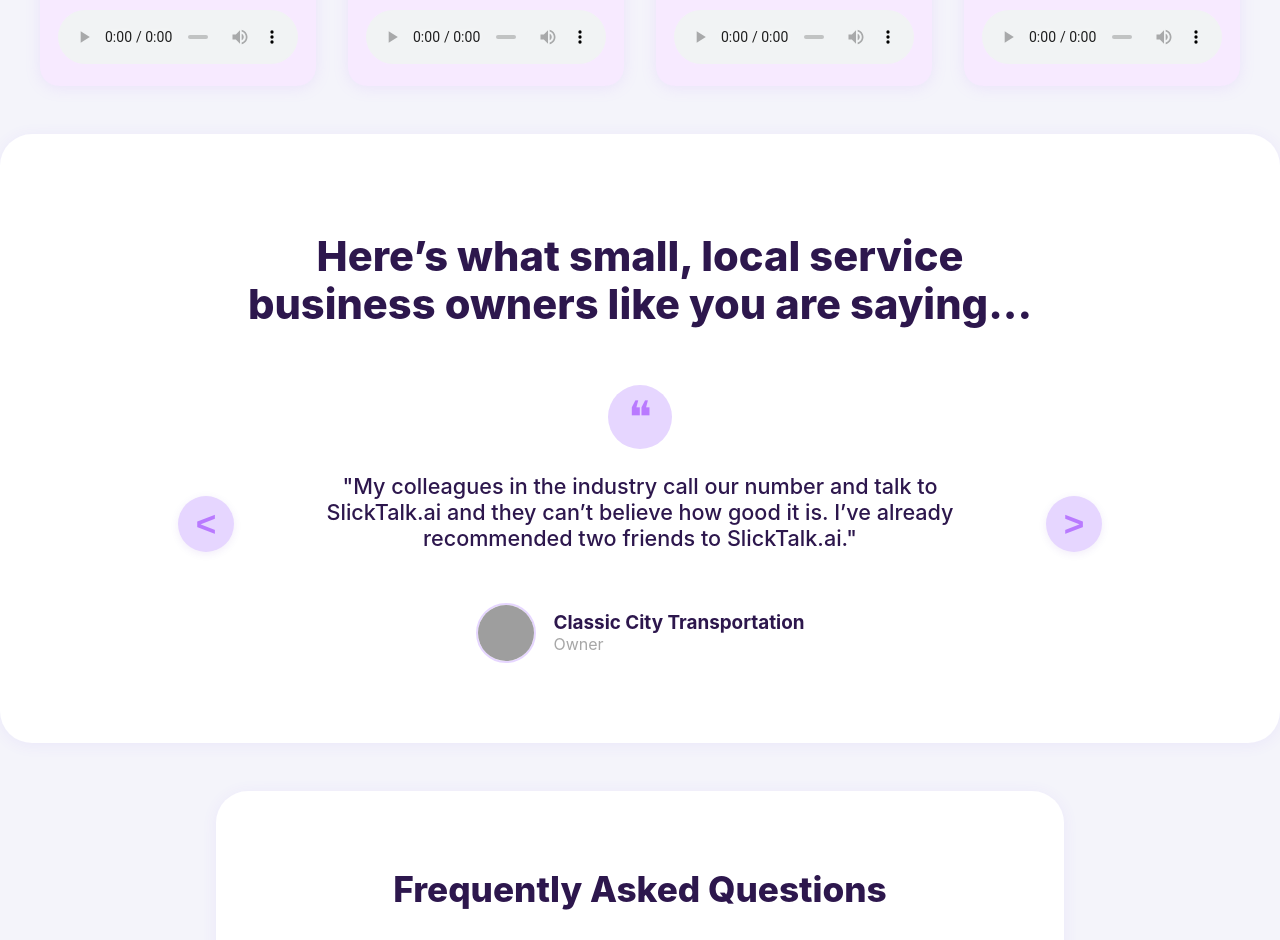
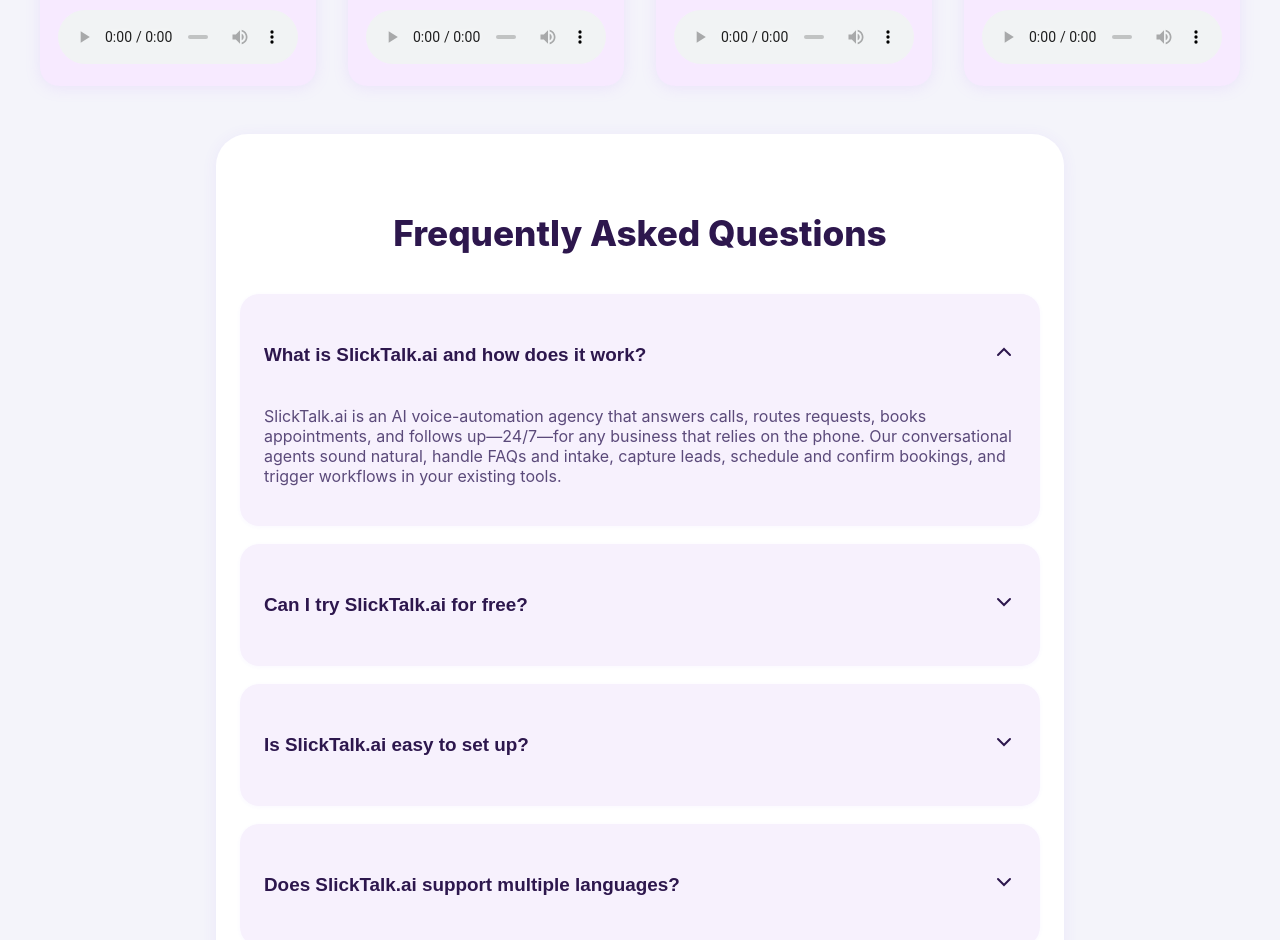
Before and after one commit to shehzad-haroon/Ai-web, a React (Create React App) app: page / in a window 1280 px wide. Shown: the part 3120-4060 px from the top of the page. Built offline with nearby package versions, Linux system fonts and the light colour scheme; grey boxes are pictures that could not be loaded.

Commit message:
Update Home.js

```diff
--- a/src/pages/Home.js
+++ b/src/pages/Home.js
@@ -249,14 +249,11 @@
       </section>
 
 
-      {/* Features Grid Section */}
+  {/* ...existing code... */}
+  {/* Customer Carousel Section */}
+  <CustomerCarousel />
 
-
-      {/* ...existing code... */}
-      {/* Customer Carousel Section */}
-      <CustomerCarousel />
-
-      {/* Features Section - moved below carousel */}
+  {/* Features Section - moved below carousel */}
       <section className="features-section" style={{marginTop: '56px'}}>
         <h2 className="features-title" style={{
           textAlign: 'center',
@@ -342,14 +339,7 @@
 
 
 
-      {/* Customer Carousel Section */}
-      <CustomerCarousel />
-
-
-
-
-
-      {/* FAQ Section - Accordion */}
+  {/* FAQ Section - Accordion */}
       <section className="faq-section-modern">
         <h2 className="faq-title-modern">Frequently Asked Questions</h2>
         <div className="faq-list-modern">
```
